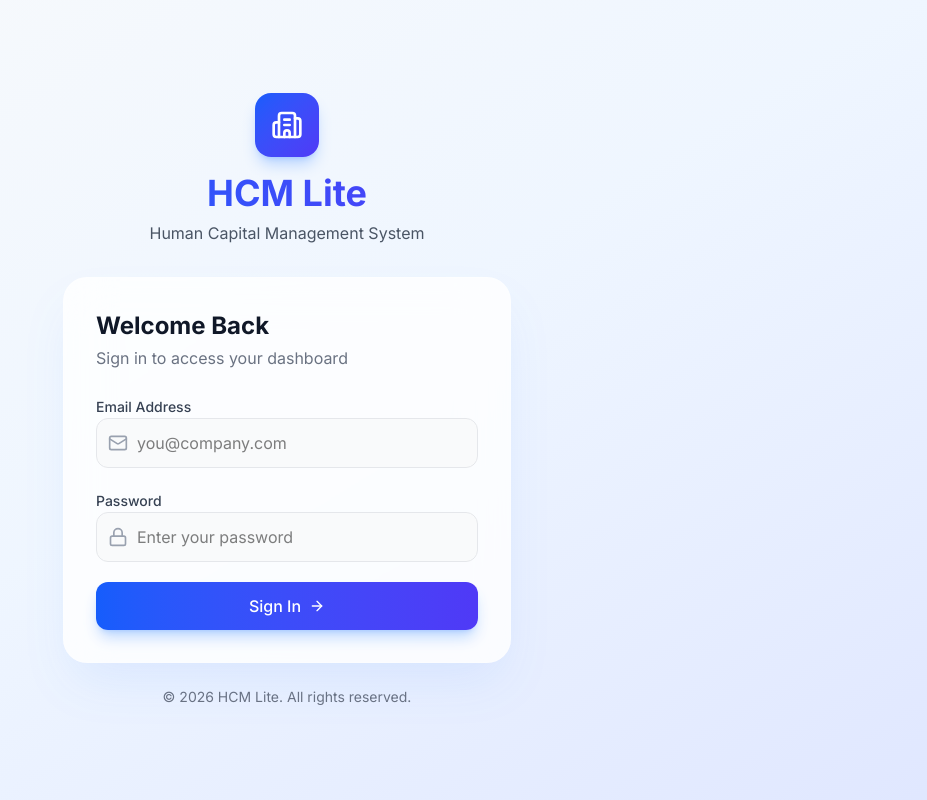
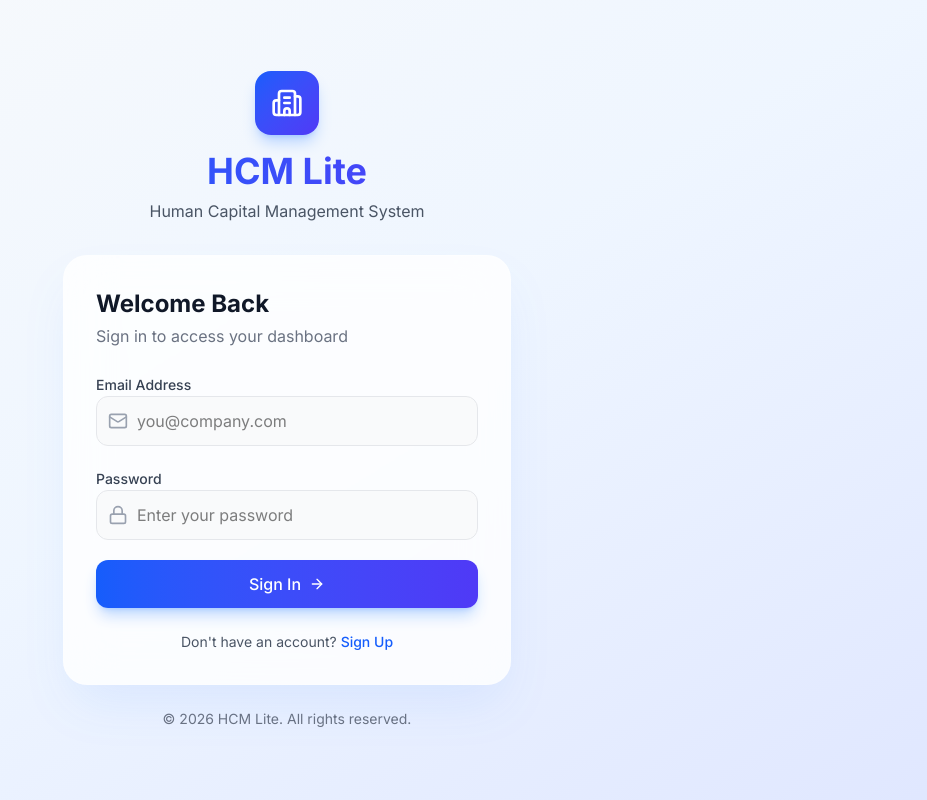
Before and after one commit to sulemandev13my7/HCM-Hackathon-Final-Project, a React (Vite) app in the folder Frontend/: page /login in a window 1280 px wide. Shown: the whole page, without its empty margins (353-1280 px from the left). Built offline with nearby package versions, Linux system fonts and the light colour scheme.

Commit message:
Add sign up link to login page

```diff
--- a/Frontend/src/pages/Login.jsx
+++ b/Frontend/src/pages/Login.jsx
@@ -80,6 +80,18 @@
                 <ArrowRight className="w-4 h-4" />
               </button>
             </form>
+            <div className="mt-6 text-center">
+              <p className="text-sm text-gray-600">
+                Don't have an account?{' '}
+                <button
+                  type="button"
+                  onClick={() => navigate('/setup')}
+                  className="text-blue-600 hover:text-blue-700 font-medium hover:underline"
+                >
+                  Sign Up
+                </button>
+              </p>
+            </div>
           </div>
         </div>
         <p className="text-center text-sm text-gray-500 mt-6">© 2026 HCM Lite. All rights reserved.</p>
```
